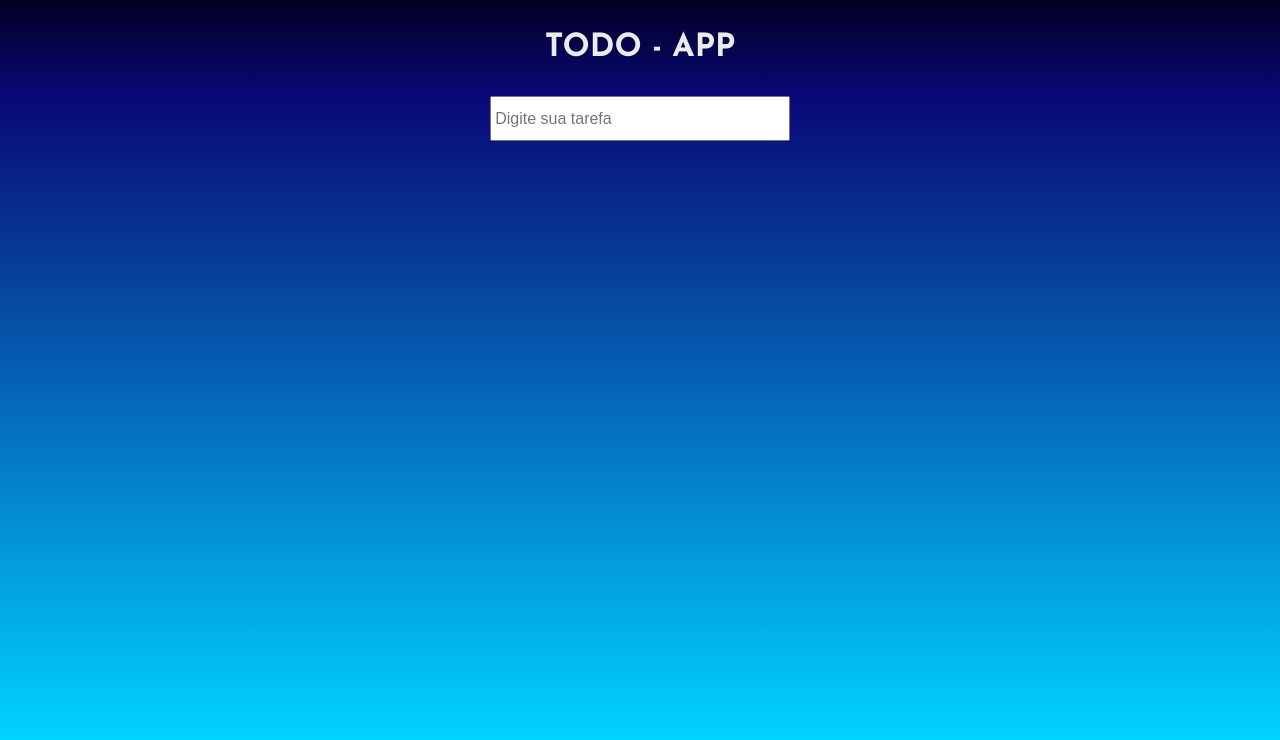
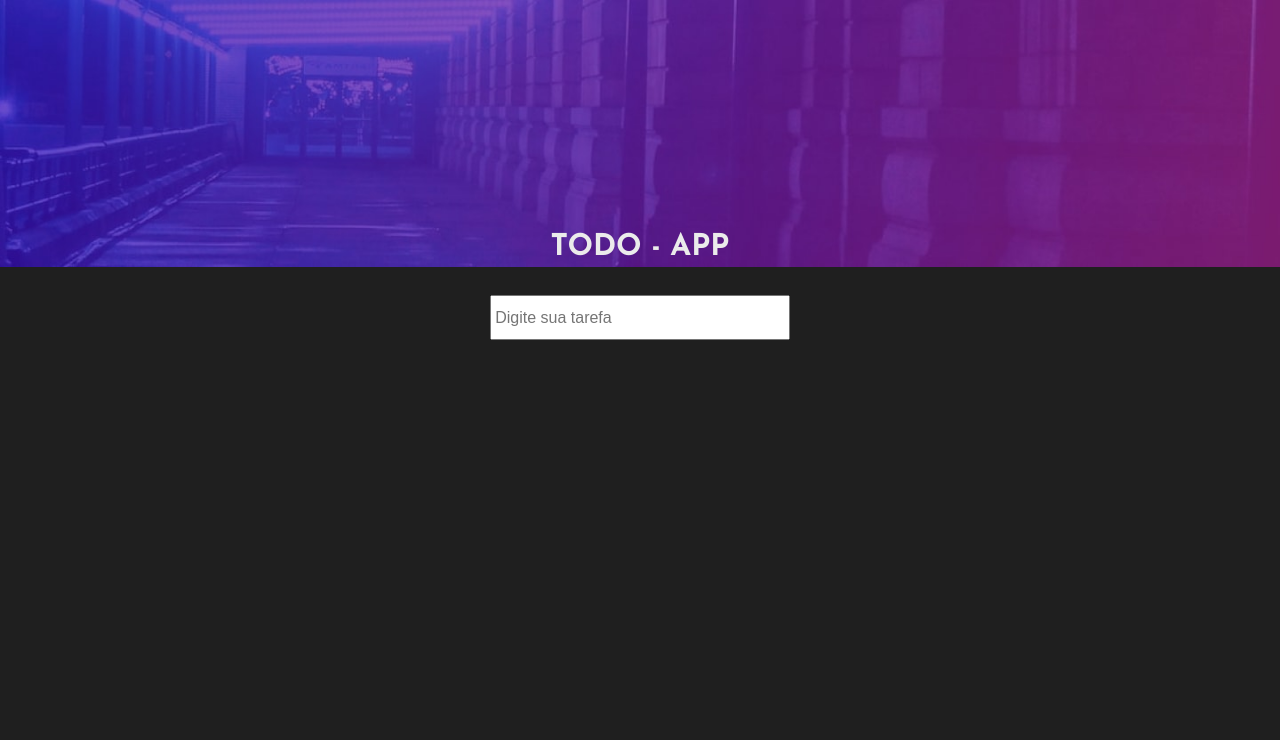
Before and after one commit to rennerCostaa12/Todo--App, a plain HTML site: page index.html in a window 1280 px wide. Drawn offline with Linux system fonts and the light colour scheme.

Commit message:
mundanças no layout

```diff
--- a/estilo.css
+++ b/estilo.css
@@ -8,21 +8,34 @@
 
 body{
     width: 100%;
-    height: 100vh;
-    background: rgb(2,0,36);
-    background: linear-gradient(180deg, rgba(2,0,36,1) 0%, rgba(9,9,121,1) 12%, rgba(0,212,255,1) 89%);
-    background-repeat: no-repeat;
     font-family: 'Josefin Sans', sans-serif;
-    overflow: hidden;
+    background-color: #1f1f1f;
 }
 
 main{
+    display: flex;
+    justify-content: center;
+    align-items: center;
     text-align: center;
 }
 
-main h1{
-    color: rgb(235, 235, 235);
+main header{
+    width: 100%;
+}
+
+main header img{
+    width: 100%;
+}
+
+.container-todo h1{
+    font-size: 30px;
+    color: #ebebeb;
     margin: 2rem 0;
+}
+
+.container-todo{
+    position: absolute;
+    top: 25%;
 }
 
 main form input{
@@ -41,9 +54,9 @@ main form input{
 }
 
 .content-list-todo ul{
+    height: 200px;
     list-style: none;
     text-align: left;
-    overflow-y: inherit;
 }
 
 .content-list-todo ul li{
--- a/index.html
+++ b/index.html
@@ -11,8 +11,13 @@
 
 <body>
     <main>
+        <header>
+            <img src="./images/bg-desktop-dark.jpg" alt="banner-image">
+        </header>
+
+
+        <section class="container-todo">
             <h1>TODO - APP</h1>
-
             <form action="">
                 <input id="field_input" type="text" placeholder="Digite sua tarefa">
             </form>
@@ -22,6 +27,8 @@
 
                 </ul>
             </div>
+        </section>
+
     </main>
 
     <script src="https://kit.fontawesome.com/97878bd3c0.js" crossorigin="anonymous"></script>
```
Also changed, not shown: images/bg-desktop-dark.jpg (added). Lines whose indentation alone changed are shown as unchanged.
